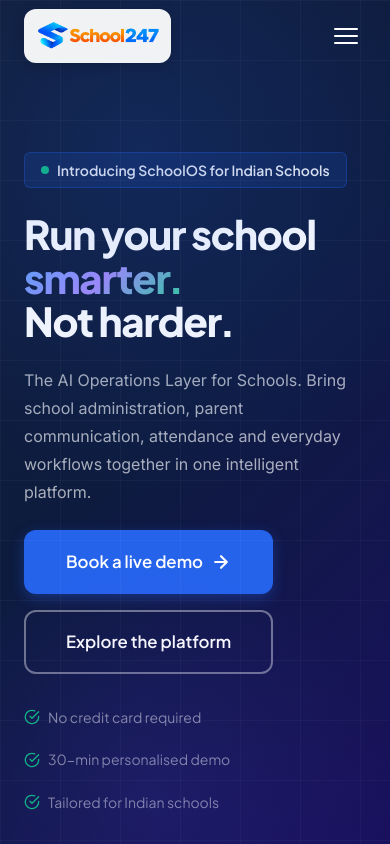
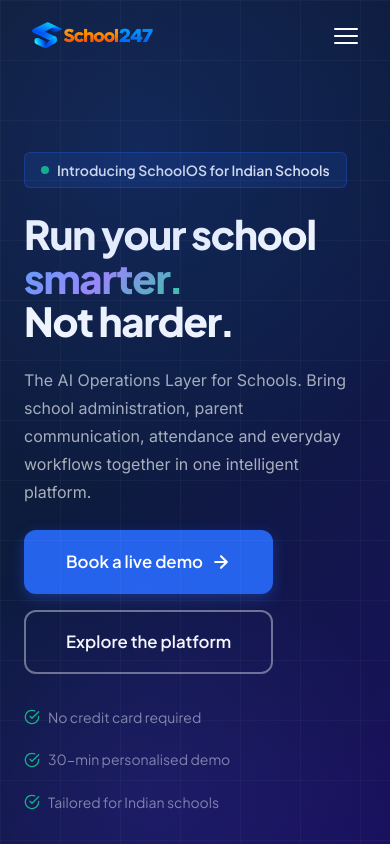
Before and after one commit to notaanidhya/schoolos_247, a Next.js app: page / in a window 390 px wide. Shown: the top 844 px of the page. Built offline with nearby package versions, Linux system fonts and the light colour scheme.

Commit message:
Refactor Navbar styles for padding and background
Updated Navbar styles for improved aesthetics and responsiveness.

```diff
--- a/src/components/Navbar.module.css
+++ b/src/components/Navbar.module.css
@@ -52,12 +52,10 @@
   align-items: center;
   overflow: hidden;
   border-radius: var(--radius-md);
-  padding: 5px 10px;
-  background: rgba(255, 255, 255, 0.94);
-  box-shadow: 0 4px 14px rgba(0, 0, 0, 0.18);
+  padding: 2px 4px;
+  background: transparent;
   transition: transform 0.28s cubic-bezier(0.22, 1, 0.36, 1),
-              filter 0.28s ease,
-              background 0.28s ease;
+              filter 0.28s ease;
 }
 
 .logoFrame::after {
@@ -80,7 +78,6 @@
 
 .logoAnimated:hover .logoFrame {
   transform: translateY(-1px) scale(1.03);
-  background: #ffffff;
   filter: drop-shadow(0 6px 16px rgba(37, 99, 235, 0.35));
 }
 
```
